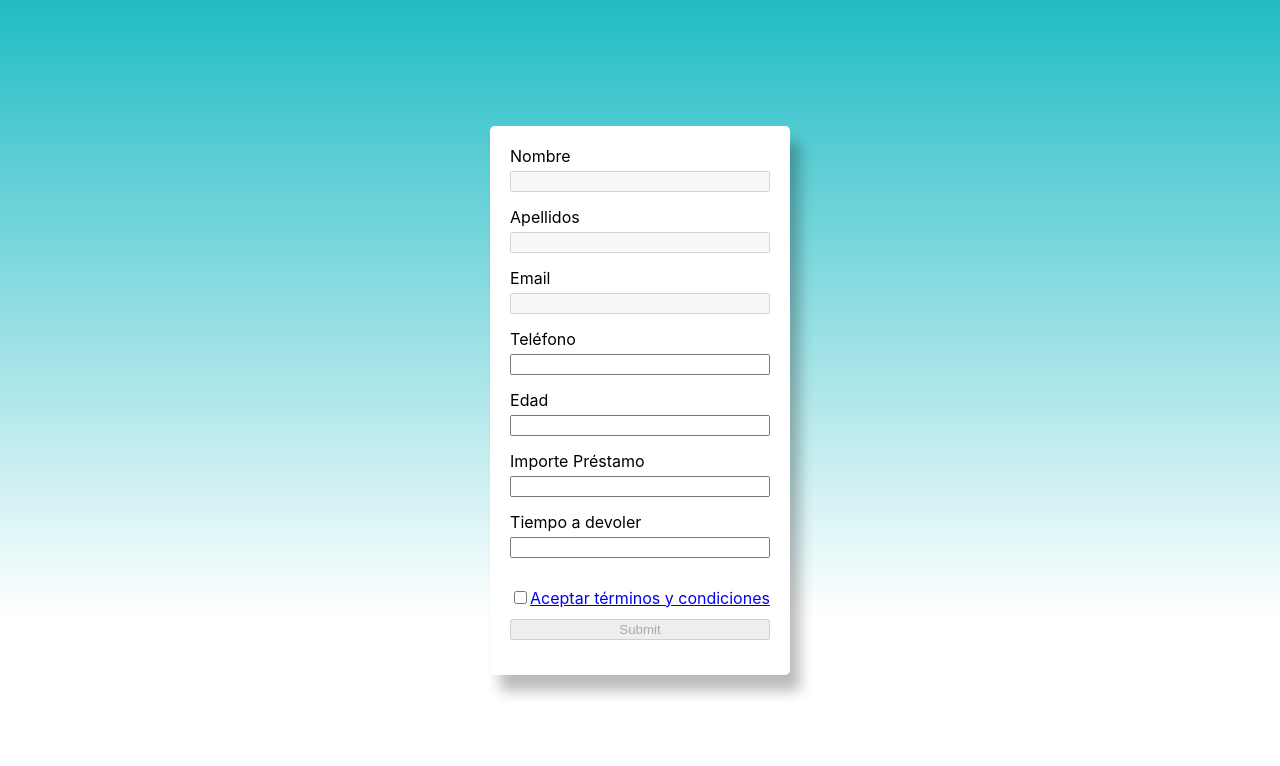
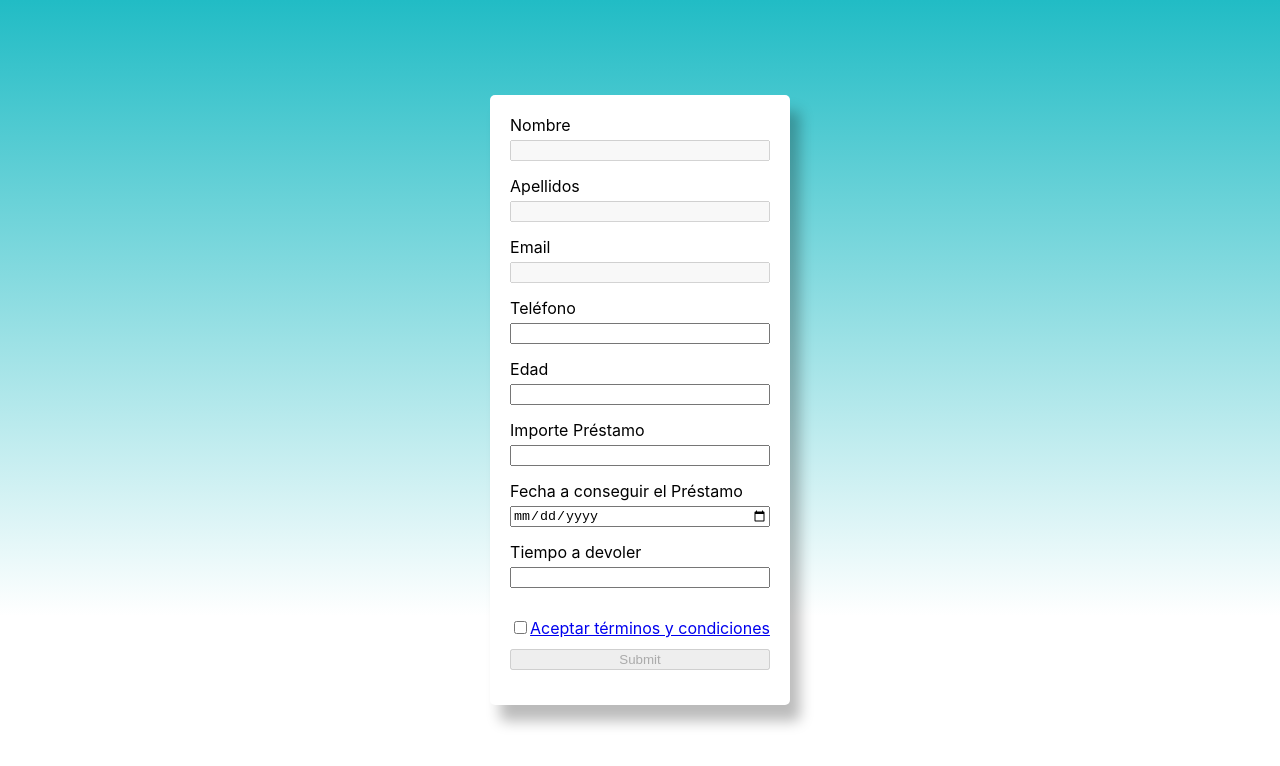
Before and after one commit to MargaritaBerjon/tecaChallenge, a React (Create React App) app: page / in a window 1280 px wide. Shown: the top 766 px of the page. Built offline with nearby package versions, Linux system fonts and the light colour scheme; no server answers.

Commit message:
set fecha actual

```diff
--- a/src/components/form.jsx
+++ b/src/components/form.jsx
@@ -31,6 +31,21 @@ function Form(props) {
         // console.log("Form changes:", newFormValue);
         // console.log(form);
     };
+    //Seteamos la Fecha actual y guardamos en variables
+    const getDate = () => {
+        let date = new Date();
+        let year = date.getFullYear();
+        let month = date.getMonth() + 1;
+        let today = date.getDate();
+        if (month < 10) {
+            month = "0" + month;
+        }
+        if (today < 10) {
+            today = "0" + today;
+        }
+        let currentDate = year + "-" + month + "-" + today;
+        return currentDate;
+    };
 
     const form = (
         <form className='user-form' onSubmit={onSubmit} onChange={(ev) => formChanges(ev)}>
@@ -41,14 +56,15 @@ function Form(props) {
             <label>Email</label>
             <input type='email' id='email' name='email' value={email} disabled />
             <label>Teléfono</label>
-            <input type='tel' id='phone' name='phone' pattern='[0-9]{9}' required defaultValue={phone} />
+            <input type='number' id='phone' name='phone' pattern='[0-9]{9}' required defaultValue={phone} />
             <label>Edad</label>
             <input type='number' id='age' name='age' required defaultValue={age}></input>
             <label>Importe Préstamo</label>
             <input type='number' id='loan_amount' name='loan_amount' pattern='[0-9]' min='11' max='1000' defaultValue={others?.loan_amount} required></input>
+            <label>Fecha a conseguir el Préstamo</label>
+            <input type='date' id='loan_date' name='loan_date' min={getDate()} max='' defaultValue={others?.loan_date} required></input>
             <label>Tiempo a devoler </label>
-            <input type='number' id='loan_weeks' name='loan_weeks' pattern='[0-9]' min='1' max='20' defaultValue={others?.loan_weeks} required></input>
-            {/* <select id='loan_weeks' name='loan_weeks' defaultValue={others?.loan_weeks} required></select> */}
+            <input type='number' id='loan_weeks' name='loan_weeks' min='1' max='20' defaultValue={others?.loan_weeks} required></input>
             <div className='form-terms'>
                 <input id='check' type='checkbox' onClick={(ev) => onTermsChange(ev.target.checked)} />
                 <a href='https://cloudframework.io/terminos-y-condiciones/' target='_blank' rel='noreferrer'>
```
Also changed, not shown: src/logo.svg (deleted).
